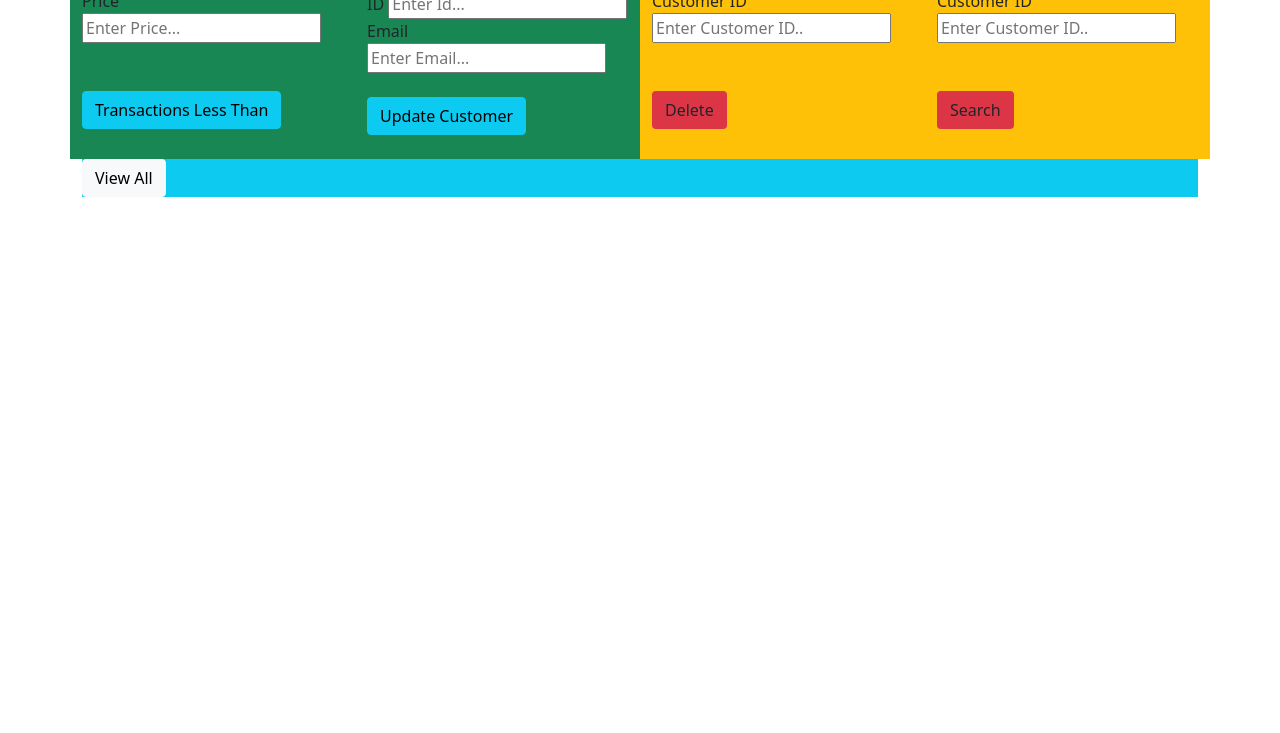
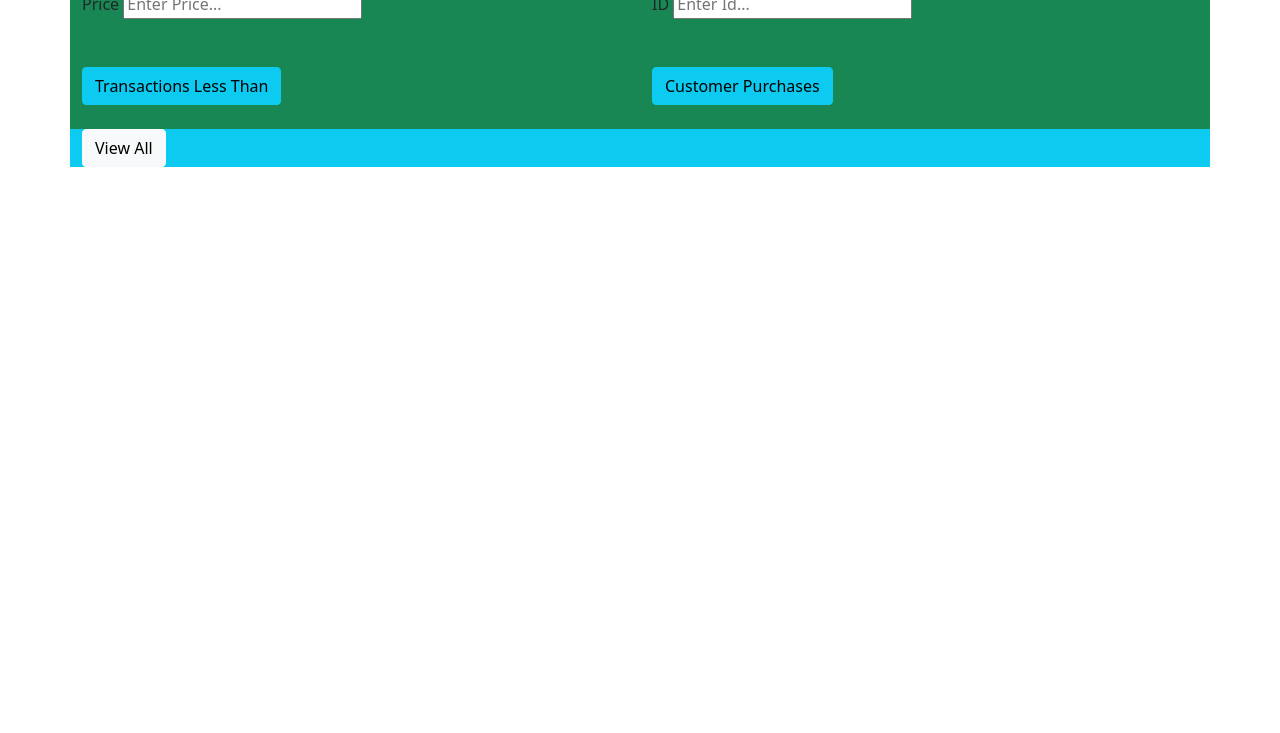
Before and after one commit to desmondsim2099/power-x-devtoolkit-practice-frontend, a website: page index.html in a window 1280 px wide. Shown: the part 67-800 px from the top of the page. Drawn offline with nearby package versions, Linux system fonts and the light colour scheme.

Commit message:
Access DB Functionality

```diff
--- a/getdata.js
+++ b/getdata.js
@@ -53,13 +53,12 @@ function updateData() {
 
   // Populate this data from e.g. form.
   var raw = JSON.stringify({
-    cid: form.cid2.value,
-    cemail: form.cemail.value,
+    cid: form.cid2.value
   });
 
   console.log(raw);
   var requestOptions = {
-    method: "PUT",
+    method: "POST",
     headers: myHeaders,
     body: raw,
   };
@@ -71,24 +70,24 @@ function updateData() {
 }
 
 
-function deleteData() {
-  var requestOptions = {
-    method: "DELETE",
-  };
-  url = "http://localhost:3000/customer/delete?cid=" + form.cid.value;
-  fetch(url, requestOptions)
-    .then((response) => response.text())
-    .then((result) => (document.getElementById("mypanel").innerHTML = result))
-    .catch((error) => console.log("error", error));
-}
-function searchData() {
-  var requestOptions = {
-    method: "GET",
-  };
-  url = "http://localhost:3000/customer/id?cid=" + form.cid1.value;
-  console.log(url);
-  fetch(url, requestOptions)
-    .then((response) => response.text())
-    .then((result) => (document.getElementById("mypanel").innerHTML = result))
-    .catch((error) => console.log("error", error));
-}
+// function deleteData() {
+//   var requestOptions = {
+//     method: "DELETE",
+//   };
+//   url = "http://localhost:3000/customer/delete?cid=" + form.cid.value;
+//   fetch(url, requestOptions)
+//     .then((response) => response.text())
+//     .then((result) => (document.getElementById("mypanel").innerHTML = result))
+//     .catch((error) => console.log("error", error));
+// }
+// function searchData() {
+//   var requestOptions = {
+//     method: "GET",
+//   };
+//   url = "http://localhost:3000/customer/id?cid=" + form.cid1.value;
+//   console.log(url);
+//   fetch(url, requestOptions)
+//     .then((response) => response.text())
+//     .then((result) => (document.getElementById("mypanel").innerHTML = result))
+//     .catch((error) => console.log("error", error));
+// }
--- a/index.html
+++ b/index.html
@@ -33,14 +33,12 @@
           <div class="col-sm bg-success">
             <label for="cid2">ID</label>
             <input type="text" id="cid2" placeholder="Enter Id..." /><br />
-            <label for="cemail">Email</label>
-            <input type="text" id="cemail" placeholder="Enter Email..." />
             <br /><br />
             <button type="button" class="btn btn-info" onclick="updateData()">
-              Update Customer
+              Customer Purchases
             </button>
             <br /> <br />
-          </div>
+          <!-- </div>
           <div class="col-sm bg-warning">
             <label for="cid">Customer ID</label>
             <input type="text" id="cid" placeholder="Enter Customer ID.." /><br />
@@ -59,7 +57,7 @@
               Search
             </button>
             <br /> <br />
-          </div>
+          </div> -->
 
       </div>
       <div class="bg-info">
```
